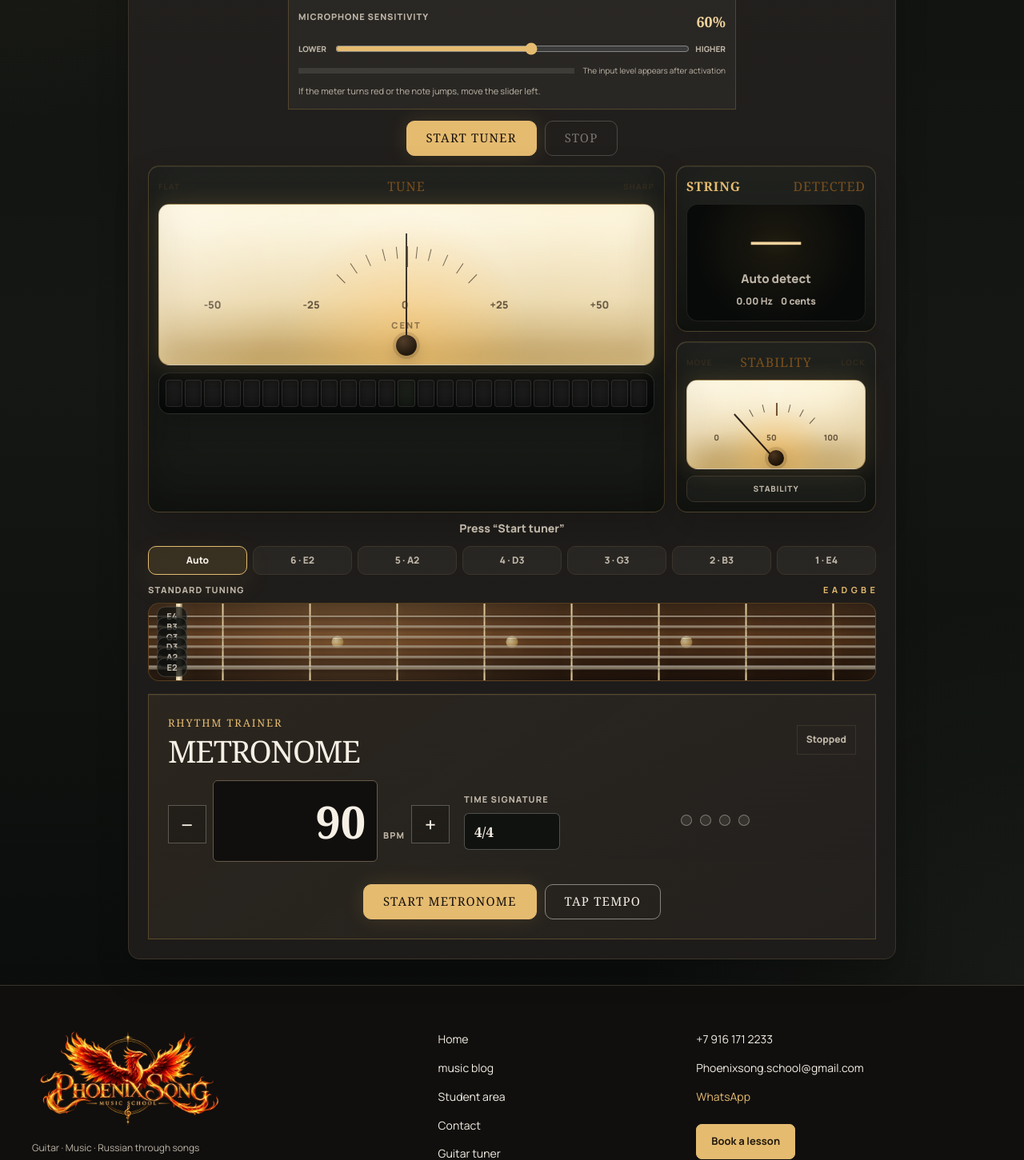
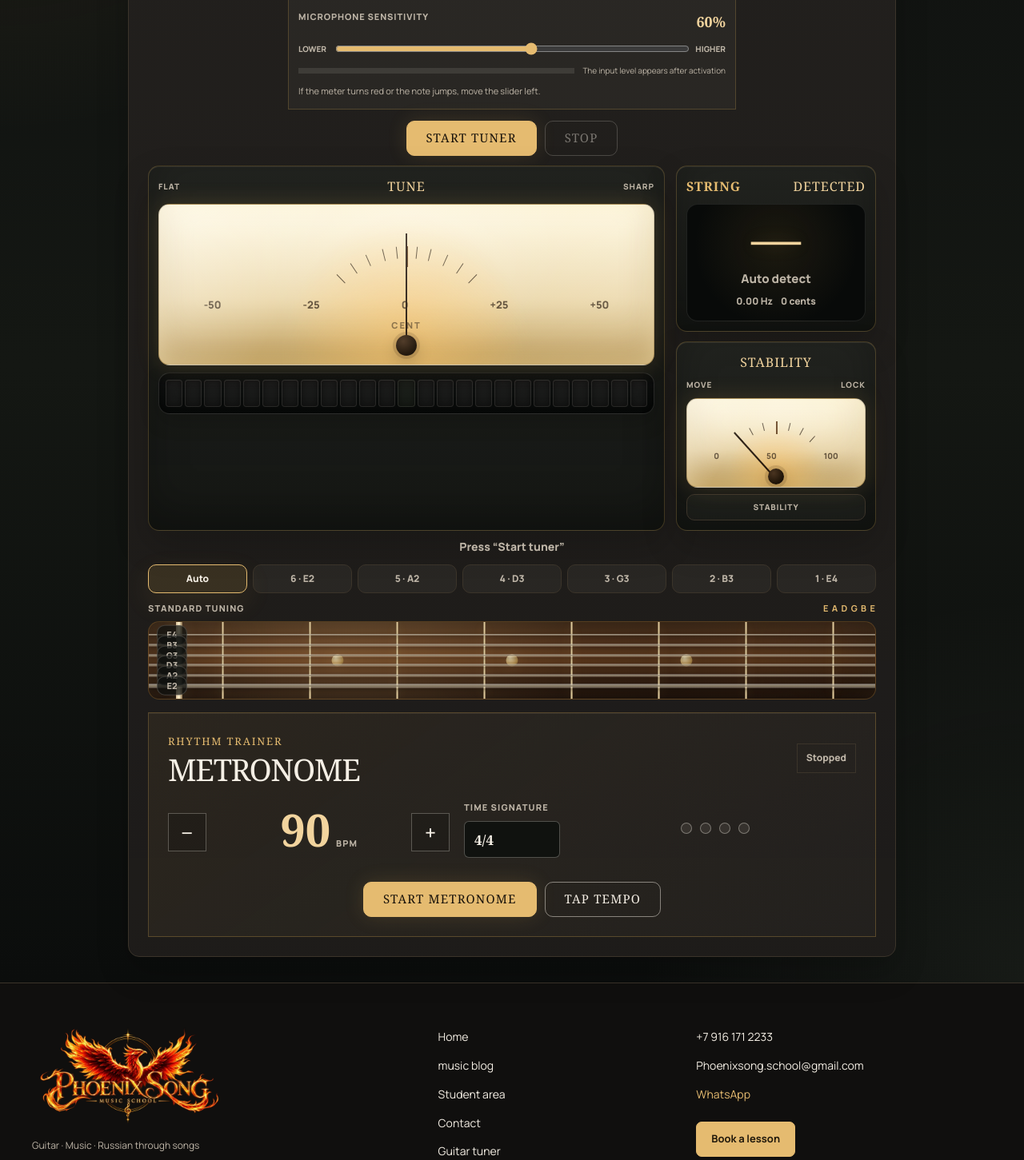
Before and after one commit to Joker20380/guitar-school, a Django app: page /tuner/ in a window 1280 px wide. Shown: the part 477-1928 px from the top of the page at 80% size. Run offline with Django 5.2, Linux system fonts and the light colour scheme; parts of the project's set-up code (start-up, migrations or seed data) failed here and were passed over.

Commit message:
fix: contain translated tuner panels and add Phoenix favicon

```diff
--- a/config/settings.py
+++ b/config/settings.py
@@ -258,7 +258,7 @@ JAZZMIN_SETTINGS = {
     "site_header": "Phoenix Song",
     "site_brand": "Phoenix Song",
     "site_logo": "images/phoenix-admin-mark.svg",
-    "site_icon": "images/phoenix-admin-mark.svg",
+    "site_icon": "images/branding/phoenix-emblem-60.webp",
     "site_logo_classes": "",
     "welcome_sign": "Управление гитарной школой",
     "copyright": "Phoenix Song",
--- a/pages/urls.py
+++ b/pages/urls.py
@@ -4,6 +4,7 @@ from . import views
 app_name = "pages"
 
 urlpatterns = [
+    path("favicon.ico", views.favicon, name="favicon"),
     path("reviews/", views.reviews, name="reviews"),
     path("reviews/new/", views.submit_review, name="submit_review"),
     path("", views.home, name="home"),
--- a/pages/views.py
+++ b/pages/views.py
@@ -5,11 +5,16 @@ from django.http import HttpResponseForbidden
 from django.db.models import Q
 from django.utils import timezone
 from django.utils.translation import get_language
+from django.templatetags.static import static
 from config.i18n import bilingual as bt
 from courses.models import CourseEnrollment
 from .content import HOME_COPY
 from .models import Review
 from .forms import ReviewForm
+
+
+def favicon(request):
+    return redirect(static("images/branding/phoenix-emblem-60.webp"), permanent=True)
 
 
 def home(request):
--- a/templates/base.html
+++ b/templates/base.html
@@ -6,6 +6,7 @@
   <title>{% block title %}Phoenix Song{% endblock %}</title>
   <meta name="description" content="{% block description %}{% b 'Individual online music lessons, worldwide. Your first lesson is free.' 'Индивидуальные онлайн-занятия музыкой для людей из разных стран. Первый урок бесплатно.' %}{% endblock %}">
   {% block extra_meta %}{% endblock %}
+  <link rel="icon" type="image/webp" href="{% static 'images/branding/phoenix-emblem-60.webp' %}">
   <link rel="stylesheet" href="{% static 'css/fonts.css' %}">
   <link rel="stylesheet" href="{% static 'css/theme.css' %}">
   <link rel="stylesheet" href="{% static 'css/system-notifications.css' %}">
--- a/tuner/static/tuner/css/tuner.css
+++ b/tuner/static/tuner/css/tuner.css
@@ -4,6 +4,7 @@
   min-height: 100vh;
   padding: 94px 16px 32px;
   display: grid;
+  grid-template-columns: minmax(0, 1fr);
   place-items: start center;
   background:
     radial-gradient(circle at top left, rgba(214, 168, 79, .10), transparent 34rem),
@@ -13,6 +14,7 @@
 
 .tuner-card {
   width: min(960px, 100%);
+  min-width: 0;
   padding: clamp(14px, 2.4vw, 24px);
   border: 1px solid var(--line);
   background:
@@ -263,6 +265,7 @@
 
 .side-instruments {
   display: grid;
+  min-width: 0;
   grid-template-rows: auto 1fr;
   gap: 12px;
 }
@@ -271,6 +274,7 @@
 
 .string-display,
 .vu-meter {
+  min-width: 0;
   padding: 12px;
   border: 1px solid rgba(214, 168, 79, .24);
   background:
@@ -285,11 +289,11 @@
 .side-title,
 .vu-labels {
   display: grid;
-  grid-template-columns: 1fr auto 1fr;
+  grid-template-columns: minmax(0, 1fr) auto minmax(0, 1fr);
   gap: 6px;
   align-items: center;
   margin-bottom: 8px;
-  color: rgba(58, 47, 33, .68);
+  color: var(--muted);
   font-size: 10px;
   font-weight: 900;
   letter-spacing: .1em;
@@ -309,10 +313,20 @@
 
 .side-title strong,
 .vu-labels strong {
-  color: #7a4f1d;
+  color: var(--accent-soft);
   font-family: var(--font-heading);
   font-size: 16px;
   font-weight: 400;
+}
+
+.stability-meter .vu-labels {
+  grid-template-columns: repeat(2, minmax(0, 1fr));
+}
+
+.stability-meter .vu-labels strong {
+  grid-column: 1 / -1;
+  grid-row: 1;
+  text-align: center;
 }
 
 .string-readout {
@@ -885,7 +899,7 @@
   }
 
   .side-instruments {
-    grid-template-columns: 1fr 1fr;
+    grid-template-columns: repeat(2, minmax(0, 1fr));
     grid-template-rows: auto;
   }
 
@@ -1053,6 +1067,7 @@
 
 .metronome-heading {
   display: flex;
+  flex-wrap: wrap;
   align-items: center;
   justify-content: space-between;
   gap: 16px;
@@ -1090,7 +1105,7 @@
 
 .metronome-tempo {
   display: grid;
-  grid-template-columns: 48px minmax(120px, 1fr) 48px;
+  grid-template-columns: 48px minmax(0, 1fr) 48px;
   align-items: center;
   gap: 8px;
 }
@@ -1113,13 +1128,16 @@
 
 .tempo-value {
   display: flex;
+  min-width: 0;
   align-items: baseline;
   justify-content: center;
   gap: 7px;
 }
 
-.tempo-value input {
+#tempoInput {
   width: 88px;
+  min-width: 0;
+  min-height: 0;
   padding: 0;
   border: 0;
   background: transparent;
@@ -1210,7 +1228,7 @@
 
 @media (max-width: 720px) {
   .metronome-display {
-    grid-template-columns: 1fr 100px;
+    grid-template-columns: minmax(0, 1fr) 100px;
   }
 
   .metronome-beats {
@@ -1224,7 +1242,17 @@
   }
 
   .metronome-display {
-    grid-template-columns: 1fr;
+    grid-template-columns: minmax(0, 1fr);
+  }
+
+  .tempo-value {
+    flex-direction: column;
+    align-items: center;
+    gap: 0;
+  }
+
+  #tempoInput {
+    text-align: center;
   }
 
   .metronome-beats {
```
Also changed, not shown: docs/phoenix-song/implementation.md (+8 -0 lines), pages/tests.py (+19 -1 lines), scripts/check_tuner_layout.py (added, +56 -0 lines).
